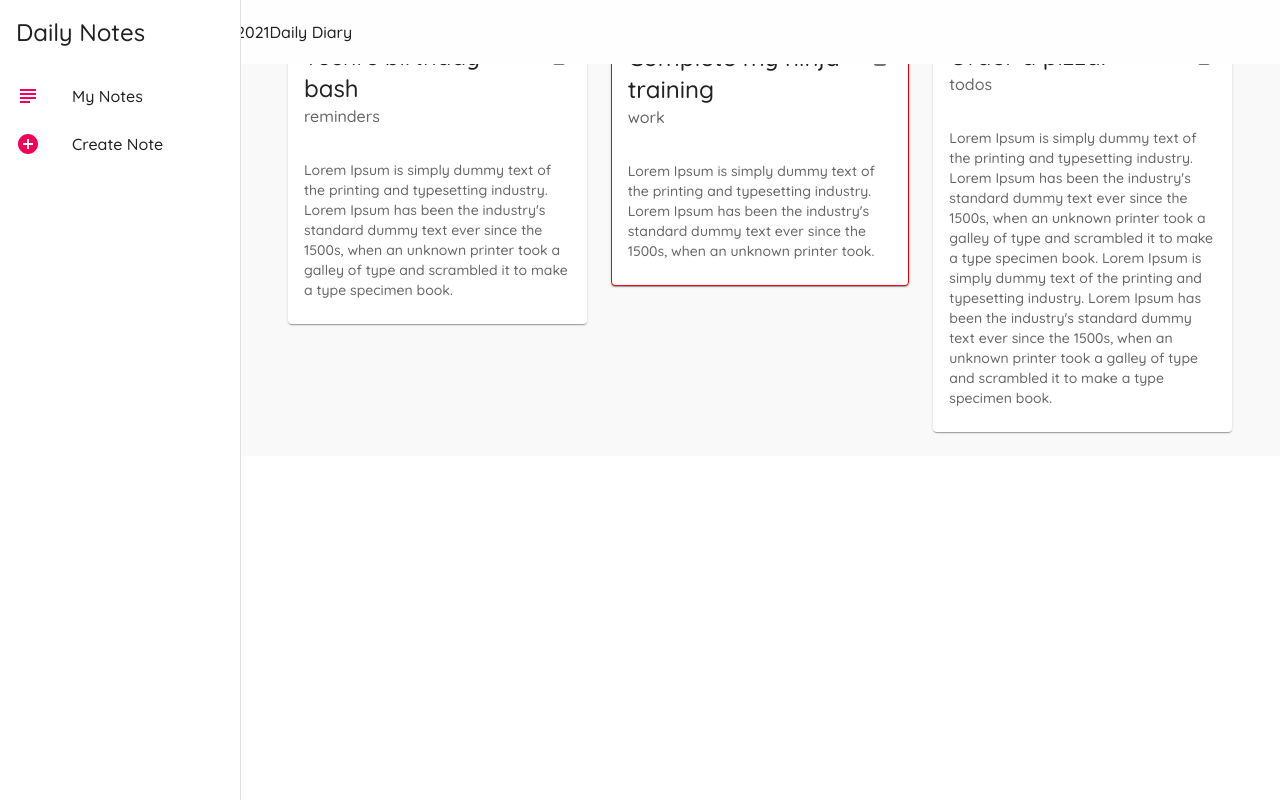
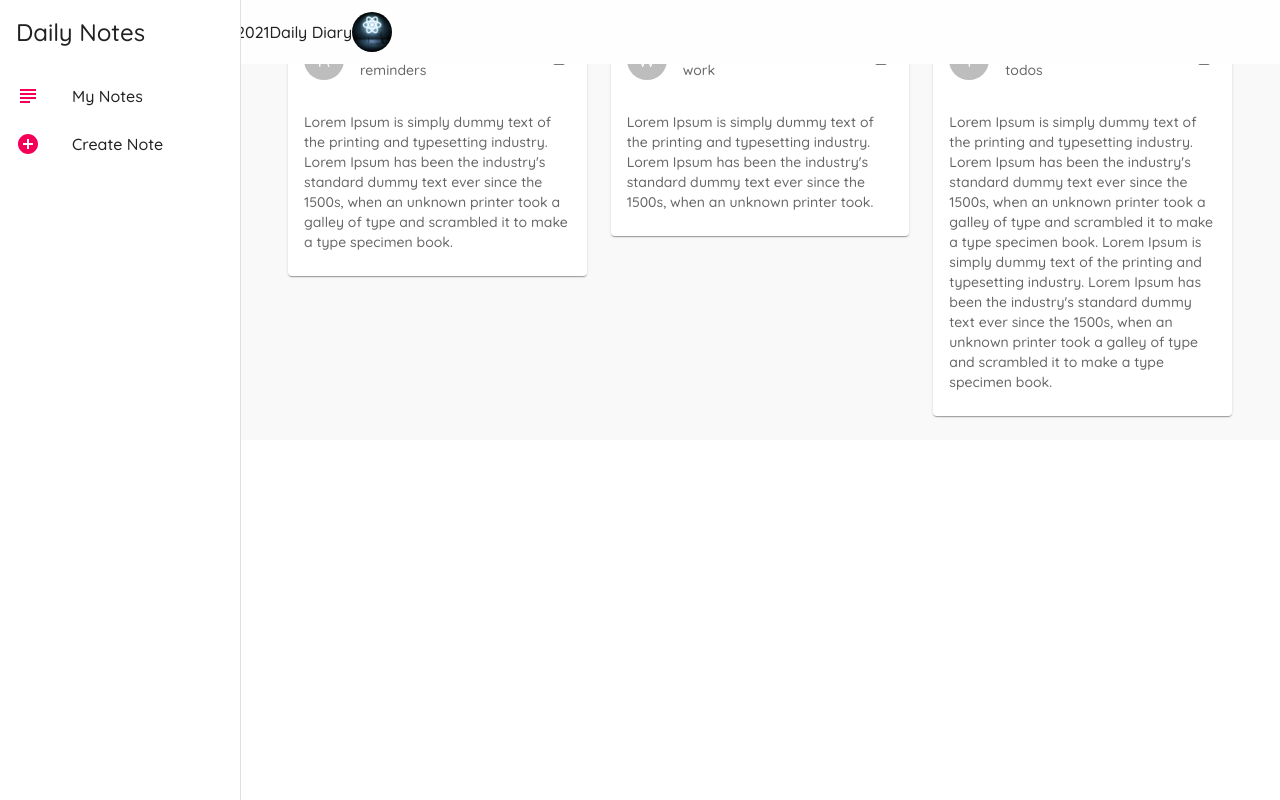
Before and after one commit to KazutoKuro/materialui-notes, a React (Create React App) app: page / in a window 1280 px wide. Built offline with nearby package versions, Linux system fonts and the light colour scheme; data requests are answered from the project's data file.

Commit message:
L-16: Avatars

```diff
--- a/src/components/Layout.js
+++ b/src/components/Layout.js
@@ -1,16 +1,17 @@
 import React from 'react'
-import Drawer from '@mui/material/Drawer';
-import Typography from '@mui/material/Typography';
-import List from '@mui/material/List';
-import ListItemIcon from '@mui/material/ListItemIcon';
-import ListItemText from '@mui/material/ListItemText';
-import { ListItem } from '@mui/material';
-import { AddCircleOutlined, SubjectOutlined } from '@material-ui/icons';
-import { useHistory, useLocation } from 'react-router-dom';
+import Drawer from '@mui/material/Drawer'
+import Typography from '@mui/material/Typography'
+import List from '@mui/material/List'
+import ListItemIcon from '@mui/material/ListItemIcon'
+import ListItemText from '@mui/material/ListItemText'
+import { ListItem } from '@mui/material'
+import { AddCircleOutlined, SubjectOutlined } from '@material-ui/icons'
+import { useHistory, useLocation } from 'react-router-dom'
+import AppBar from '@mui/material/AppBar'
+import Toolbar from '@mui/material/Toolbar'
+import { format } from 'date-fns';
+import Avatar from '@mui/material/Avatar'
 import { makeStyles } from '@mui/styles'
-import AppBar from '@mui/material/AppBar';
-import Toolbar from '@mui/material/Toolbar';
-import { format } from 'date-fns';
 
 const drawerWidth = 240
 
@@ -42,6 +43,9 @@
         toolbar: theme.mixins.toolbar,
         date: {
             flexGrow: 1
+        },
+        avatar: {
+            marginLeft: theme.spacing(2)
         }
     }
 })
@@ -80,6 +84,7 @@
                     <Typography>
                         Daily Diary
                     </Typography>
+                    <Avatar src="/react.png" className={classes.avatar} />
                 </Toolbar>
             </AppBar>
 
--- a/src/components/NoteCard.js
+++ b/src/components/NoteCard.js
@@ -3,27 +3,40 @@
 import CardHeader from '@mui/material/CardHeader';
 import CardMedia from '@mui/material/CardMedia';
 import CardContent from '@mui/material/CardContent';
-import { IconButton, Typography } from '@mui/material';
+import { Avatar, IconButton, Typography } from '@mui/material';
 import DeleteOutlined from '@mui/icons-material/DeleteOutlined';
 import { makeStyles } from '@mui/styles';
+import { blue, green, pink, yellow } from '@mui/material/colors';
 
 const useStyles = makeStyles({
-    test: {
-        border: (note) => {
-            if (note.category == 'work'){
-                return '1px solid red'
+    avatar: {
+            backgroundColor: (note) => {
+                if (note.category == 'work') {
+                    return yellow[700]
+                }
+                if (note.category == 'money') {
+                    return green[500]
+                }
+                if (note.category == 'todos') {
+                    return pink[500]
+                }
+                return blue[500]
             }
         }
-    }
-})
+    })
 
 export default function NoteCard({ note, handleDelete }) {
     const classes = useStyles(note)
 
     return (
         <div>
-            <Card elevation={1} className={classes.test}>
+            <Card elevation={1}>
                 <CardHeader
+                    avatar={
+                        <Avatar className={classes.avatar}>
+                            {note.category[0].toUpperCase()}
+                        </Avatar>
+                    }
                     action={
                         <IconButton onClick={() =>handleDelete(note.id)}>
                             <DeleteOutlined />
```
Also changed, not shown: public/react.png (added).
